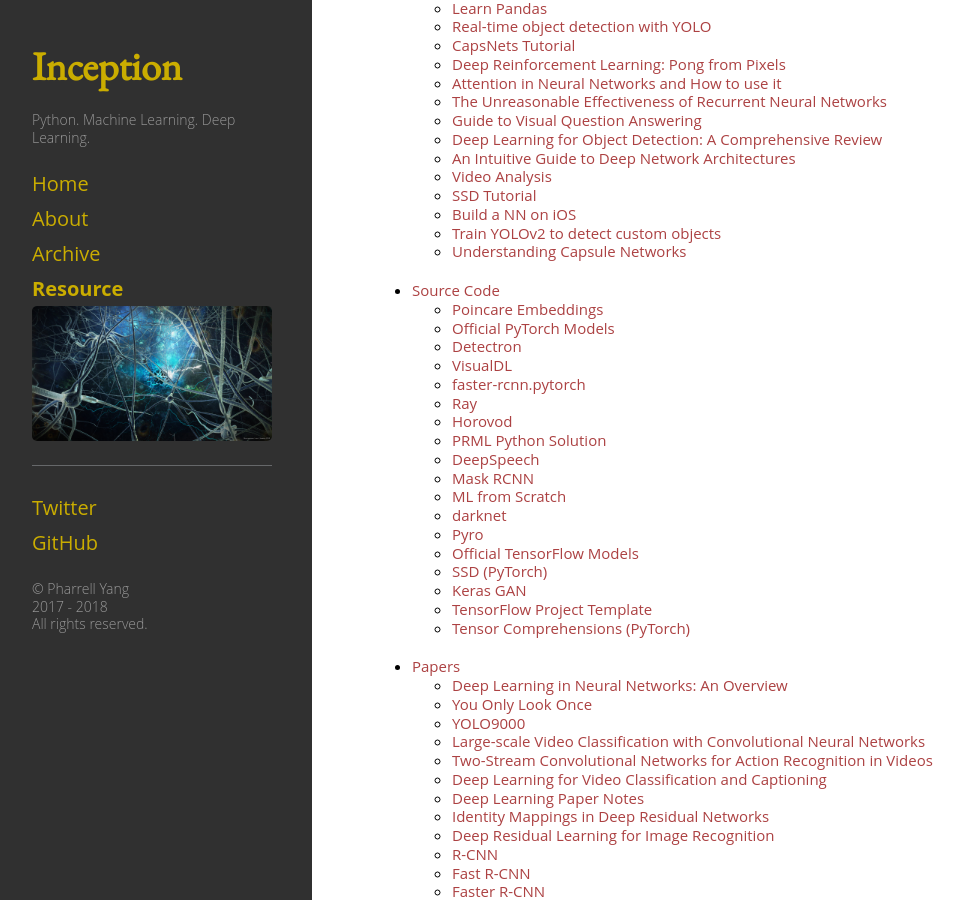
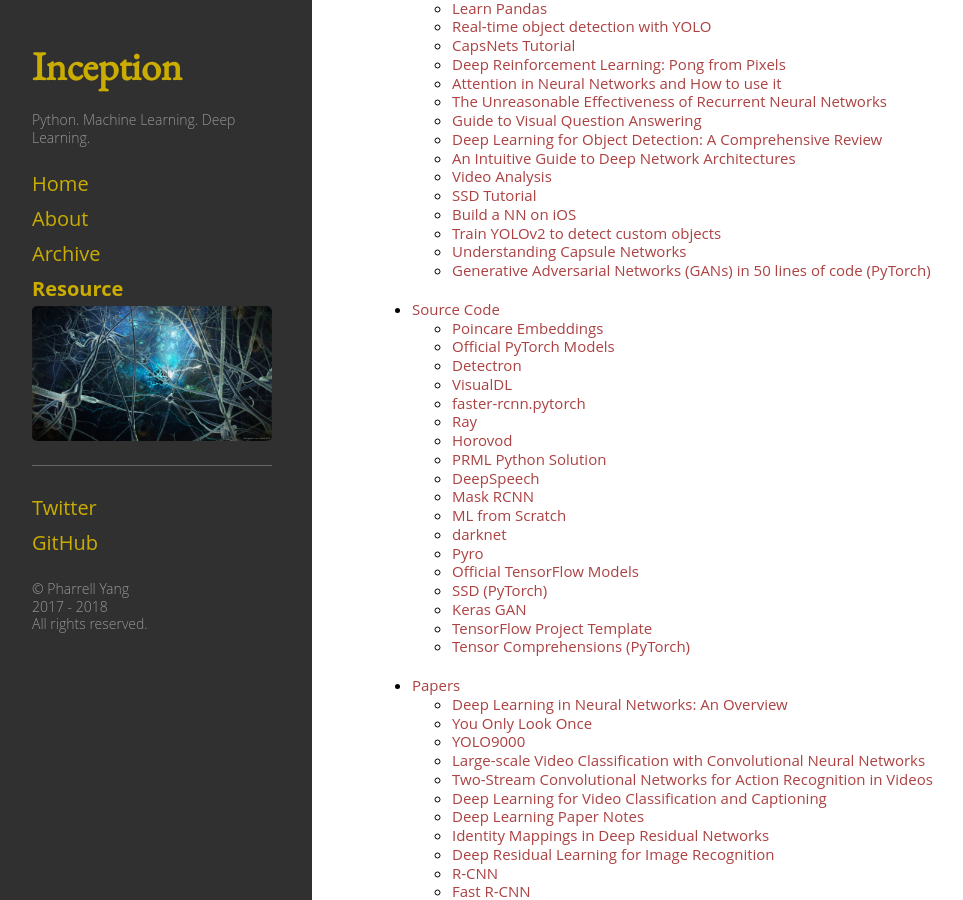
Before and after one commit to pharrellyhy/pharrellyhy.github.io.bakcup, a Jekyll site: the page built from resource.md, in a window 1280 px wide and 900 px high, scrolled down 343 px. Shown: the whole window, without its empty margins (8-971 px from the left). Built offline with Jekyll 4.4.1, drawn with Linux system fonts in a browser that asks for light colours.

Commit message:
updates resource

```diff
--- a/_data/nav.yml
+++ b/_data/nav.yml
@@ -69,6 +69,9 @@
 
     - title: "Understanding Capsule Networks"
       url: "https://medium.freecodecamp.org/understanding-capsule-networks-ais-alluring-new-architecture-bdb228173ddc"
+
+    - title: "Generative Adversarial Networks (GANs) in 50 lines of code (PyTorch)"
+      url: 'https://medium.com/@devnag/generative-adversarial-networks-gans-in-50-lines-of-code-pytorch-e81b79659e3f'
 
 
 - title: "Source Code"
```
